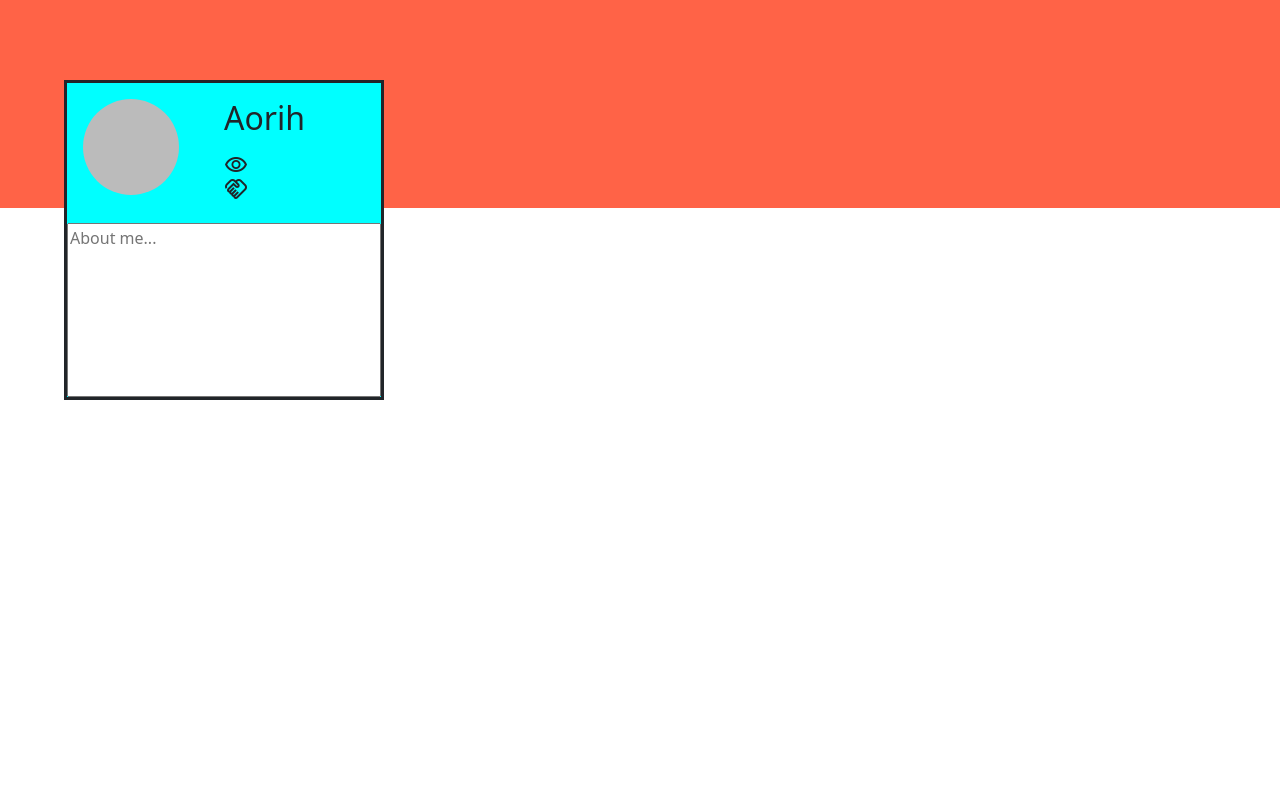
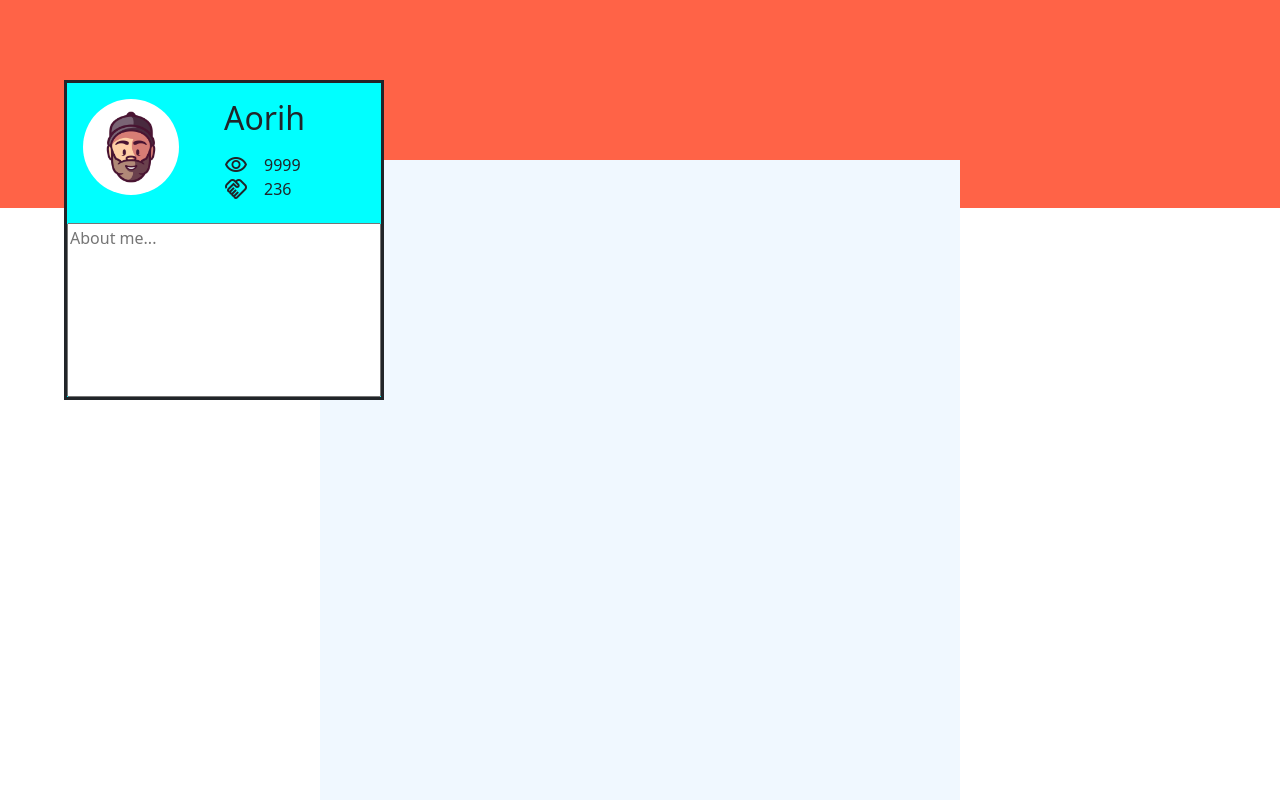
Before and after one commit to Aorih/feep, an Angular app: page /feed in a window 1280 px wide. Shown: the top 800 px of the page. Built offline with nearby package versions, Linux system fonts and the light colour scheme.

Commit message:
feat: created main component

```diff
--- a/src/app/feed/feed.component.html
+++ b/src/app/feed/feed.component.html
@@ -1,2 +1,3 @@
 <div class="banner fixed-top"></div>
 <app-profile-card></app-profile-card>
+<app-main></app-main>
--- a/src/app/feed/feed.module.ts
+++ b/src/app/feed/feed.module.ts
@@ -4,12 +4,14 @@ import { CommonModule } from '@angular/common';
 import { FeedRoutingModule } from './feed-routing.module';
 import { FeedComponent } from './feed.component';
 import { ProfileCardComponent } from './profile-card/profile-card.component';
+import { MainComponent } from './main/main.component';
 
 
 @NgModule({
   declarations: [
     FeedComponent,
-    ProfileCardComponent
+    ProfileCardComponent,
+    MainComponent
   ],
   imports: [
     CommonModule,
--- /dev/null
+++ b/src/app/feed/main/main.component.css
@@ -0,0 +1,6 @@
+main {
+    margin-top: 10rem;
+    height: 100vh;
+    max-width: 50%;
+    background-color: aliceblue;
+}
--- /dev/null
+++ b/src/app/feed/main/main.component.html
@@ -0,0 +1,3 @@
+<main class="container">
+    <p>works</p>
+</main>
--- /dev/null
+++ b/src/app/feed/main/main.component.ts
@@ -0,0 +1,15 @@
+import { Component, OnInit } from '@angular/core';
+
+@Component({
+  selector: 'app-main',
+  templateUrl: './main.component.html',
+  styleUrls: ['./main.component.css']
+})
+export class MainComponent implements OnInit {
+
+  constructor() { }
+
+  ngOnInit(): void {
+  }
+
+}
--- a/src/app/feed/profile-card/profile-card.component.css
+++ b/src/app/feed/profile-card/profile-card.component.css
@@ -1,3 +1,8 @@
+p{
+    margin: 0;
+    padding: 0;
+}
+
 .pCard{
     display: grid;
     grid-template-columns: 1;
@@ -45,4 +50,10 @@
     background-color: #bbb;
     border-radius: 50%;
     display: inline-block;
+    background-size: cover;
   }
+
+  .counters__views, .counters__follows{
+    display: flex;
+    column-gap: 1rem;
+  }
--- a/src/app/feed/profile-card/profile-card.component.html
+++ b/src/app/feed/profile-card/profile-card.component.html
@@ -3,16 +3,24 @@
 
 <div class="pCard">
     <div class="profile">
-        <span class="pic"></span>
+        <!-- <span class="pic"></span> -->
+        <img class="pic"  src="../../../assets/avatar.webp" alt="">
         <div class="info">
             <h3 class="userName">Aorih</h3>
             <div class="counters">
+                <div class="counters__views">
                     <span class="material-symbols-outlined">
                         visibility
                     </span>
+                    <p>9999</p>
+                </div>
+                <div class="counters__follows">
                     <span class="material-symbols-outlined">
                         handshake
                     </span>
+                    <p>236</p>
+                </div>
+
             </div>
         </div>
     </div>
```
Also changed, not shown: src/assets/avatar.webp (added), 1 other file (tests, documents, lock files or other folders). Lines whose indentation alone changed are shown as unchanged.
